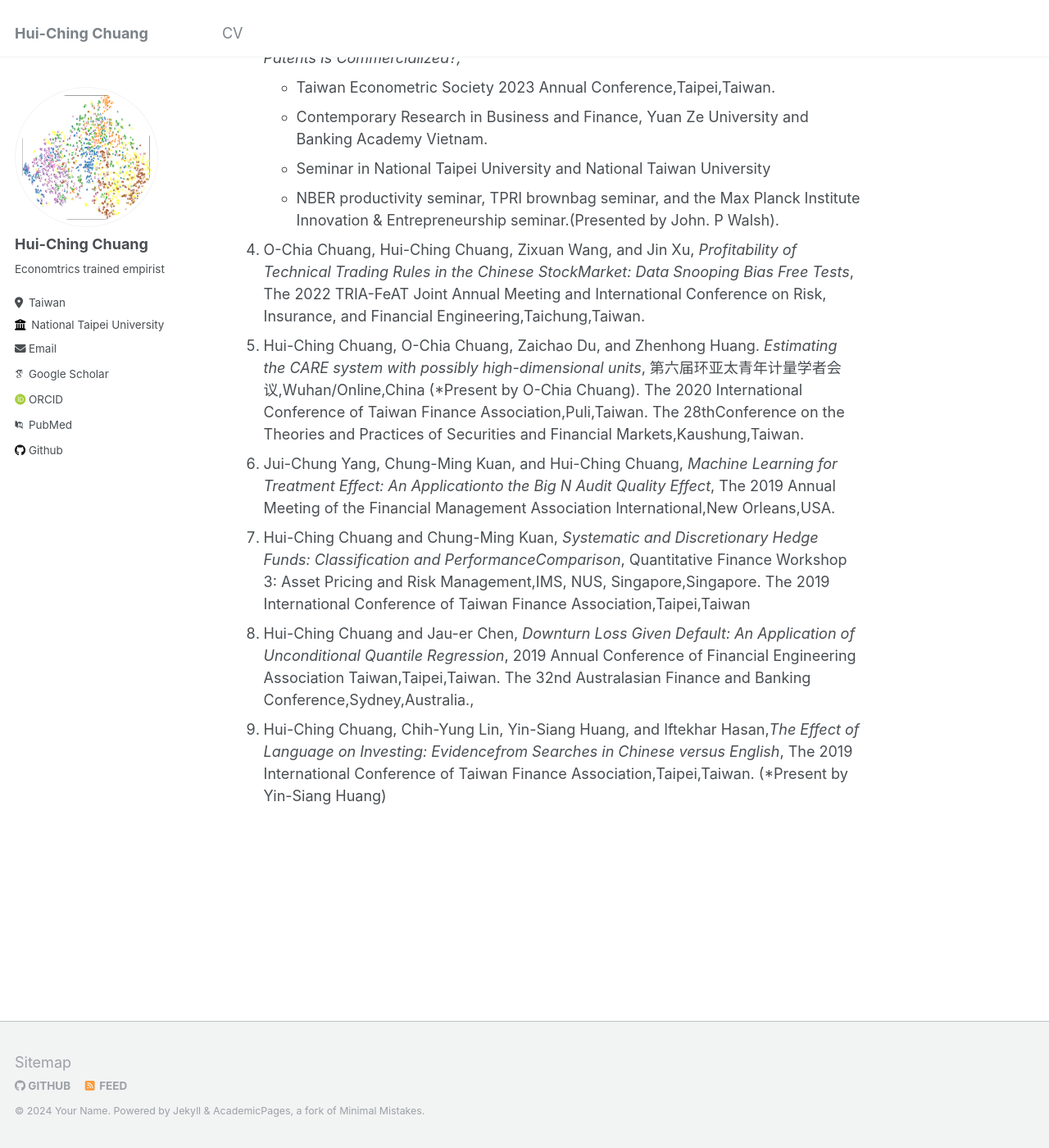
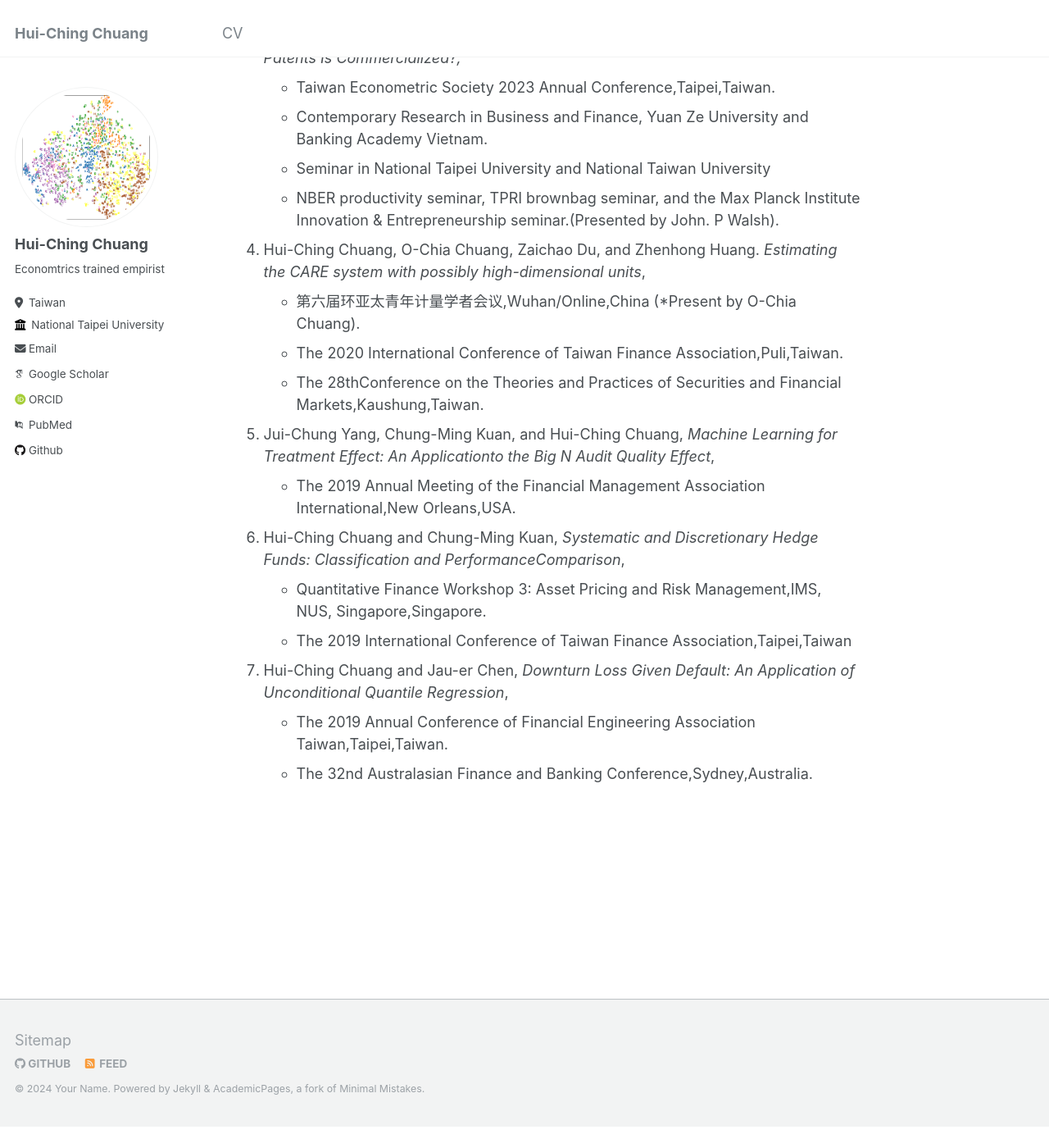
Before and after one commit to hcchuang/hcchuang.github.io, a Jekyll site: the page built from _pages/about.md, in a window 1280 px wide and 1400 px high, scrolled down 1393 px. Shown: the whole window at 82% size. Built offline with Jekyll 4.4.1, drawn with Linux system fonts in a browser that asks for light colours; some web fonts are replaced; after the commit the page ends 2766 px from its top, so only the background shows below that; some of the changed text lies outside the part shown.

Commit message:
Update about.md

```diff
--- a/_pages/about.md
+++ b/_pages/about.md
@@ -17,12 +17,13 @@ Machine Learning Applications, Natural Language Processing. Econometrics and Inv
 
 Publications
 ======
+1. Jui-Chung Yang, Hui-Ching Chuang, Chung-Ming Kuan. (2020) Double Machine Learning with Gradient Boosting and Its Application to the Big N Audit Quality Effect, _Journal of Econometrics_,216 (1),268-283
 1. Yin-Siang Huang, Hui-Ching Chuang, Iftekhar Hasan, and Chih-Yung Lin.(2024) Search symbols, trading performance, and investor participation, _International Review of Economics and Finance_,92,380-393
 1. O-Chia Chuang, Hui-Ching Chuang, Zixuan Wang, and Jin Xu. (2024) Profitability of Technical Trading Rules in the Chinese Stock Market, _Pacific-Basin Finance Journal_,(84),102278
 1. Hui-Ching Chuang and Jauer Chen.(2024) Exploring Industry-Distress Effects on Loan Recovery: A Double Machine Learning Approach for Quantiles, _Econometrics_,(11),6
 1. Hui-Ching Chuang and Jui-Chung Yang.(2022) Dynamic Panel Data Estimators in Leverage Adjustments Model, _Advances in Financial Planning and Forecasting_,(10),67-111
 1. Yin-Siang Huang, Hui-Ching Chuang, Iftekhar Hasan, and Chih-Yung Lin. (2021) The Effect of Language on Investing: Evidence from Searches in Chinese versus English, _Pacific-Basin Finance Journal_,(67),101553
-1. Jui-Chung Yang, Hui-Ching Chuang, Chung-Ming Kuan. (2020) Double Machine Learning with Gradient Boosting and Its Application to the Big N Audit Quality Effect, _Journal of Econometrics_,216 (1),268-283
+
 
 Conference Papers
 ------
@@ -38,9 +39,15 @@ Conference Papers
    - Contemporary Research in Business and Finance, Yuan Ze University and Banking Academy Vietnam.
    - Seminar in National Taipei University and National Taiwan University
    - NBER productivity seminar, TPRI brownbag seminar, and the Max Planck Institute Innovation & Entrepreneurship seminar.(Presented by John. P Walsh).
-1. O-Chia Chuang, Hui-Ching Chuang, Zixuan Wang, and Jin Xu, _Profitability of Technical Trading Rules in the Chinese StockMarket: Data Snooping Bias Free Tests_, The 2022 TRIA-FeAT Joint Annual Meeting and International Conference on Risk, Insurance, and Financial Engineering,Taichung,Taiwan.
-1. Hui-Ching Chuang, O-Chia Chuang, Zaichao Du, and Zhenhong Huang. _Estimating the CARE system with possibly high-dimensional units_, 第六届环亚太青年计量学者会议,Wuhan/Online,China (*Present by O-Chia Chuang). The 2020 International Conference of Taiwan Finance Association,Puli,Taiwan. The 28thConference on the Theories and Practices of Securities and Financial Markets,Kaushung,Taiwan.
-1. Jui-Chung Yang, Chung-Ming Kuan, and Hui-Ching Chuang, _Machine Learning for Treatment Effect: An Applicationto the Big N Audit Quality Effect_, The 2019 Annual Meeting of the Financial Management Association International,New Orleans,USA.
-1. Hui-Ching Chuang and Chung-Ming Kuan, _Systematic and Discretionary Hedge Funds: Classification and PerformanceComparison_, Quantitative Finance Workshop 3: Asset Pricing and Risk Management,IMS, NUS, Singapore,Singapore. The 2019 International Conference of Taiwan Finance Association,Taipei,Taiwan
-1. Hui-Ching Chuang and Jau-er Chen, _Downturn Loss Given Default: An Application of Unconditional Quantile Regression_, 2019 Annual Conference of Financial Engineering Association Taiwan,Taipei,Taiwan. The 32nd Australasian Finance and Banking Conference,Sydney,Australia.,
-1. Hui-Ching Chuang, Chih-Yung Lin, Yin-Siang Huang, and Iftekhar Hasan,_The Effect of Language on Investing: Evidencefrom Searches in Chinese versus English_, The 2019 International Conference of Taiwan Finance Association,Taipei,Taiwan. (*Present by Yin-Siang Huang)
+1. Hui-Ching Chuang, O-Chia Chuang, Zaichao Du, and Zhenhong Huang. _Estimating the CARE system with possibly high-dimensional units_,
+   - 第六届环亚太青年计量学者会议,Wuhan/Online,China (*Present by O-Chia Chuang).
+   - The 2020 International Conference of Taiwan Finance Association,Puli,Taiwan.
+   - The 28thConference on the Theories and Practices of Securities and Financial Markets,Kaushung,Taiwan.
+1. Jui-Chung Yang, Chung-Ming Kuan, and Hui-Ching Chuang, _Machine Learning for Treatment Effect: An Applicationto the Big N Audit Quality Effect_,
+   - The 2019 Annual Meeting of the Financial Management Association International,New Orleans,USA.
+1. Hui-Ching Chuang and Chung-Ming Kuan, _Systematic and Discretionary Hedge Funds: Classification and PerformanceComparison_,
+   - Quantitative Finance Workshop 3: Asset Pricing and Risk Management,IMS, NUS, Singapore,Singapore.
+   - The 2019 International Conference of Taiwan Finance Association,Taipei,Taiwan
+1. Hui-Ching Chuang and Jau-er Chen, _Downturn Loss Given Default: An Application of Unconditional Quantile Regression_,
+   - The 2019 Annual Conference of Financial Engineering Association Taiwan,Taipei,Taiwan.
+   - The 32nd Australasian Finance and Banking Conference,Sydney,Australia.
```
